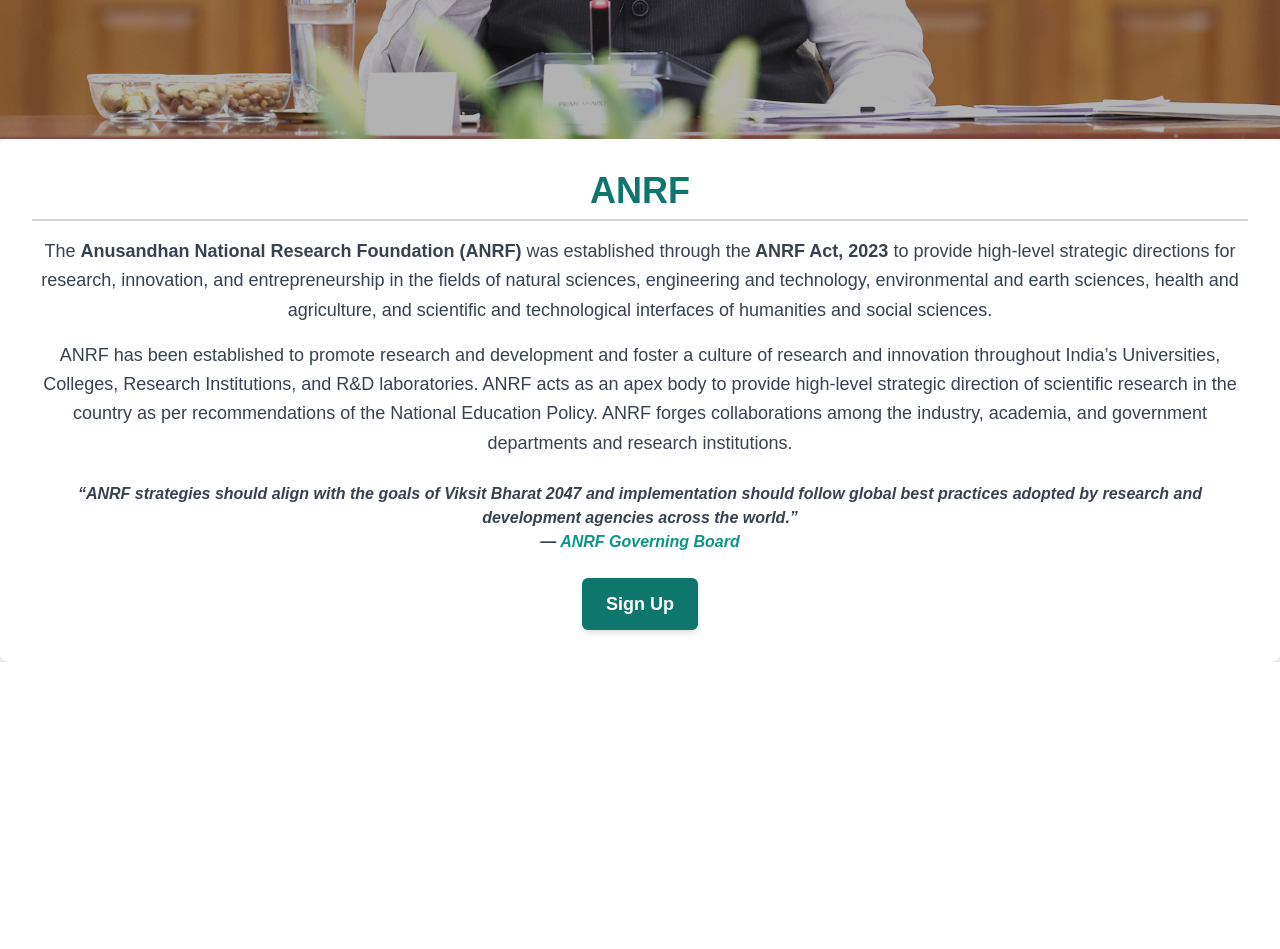
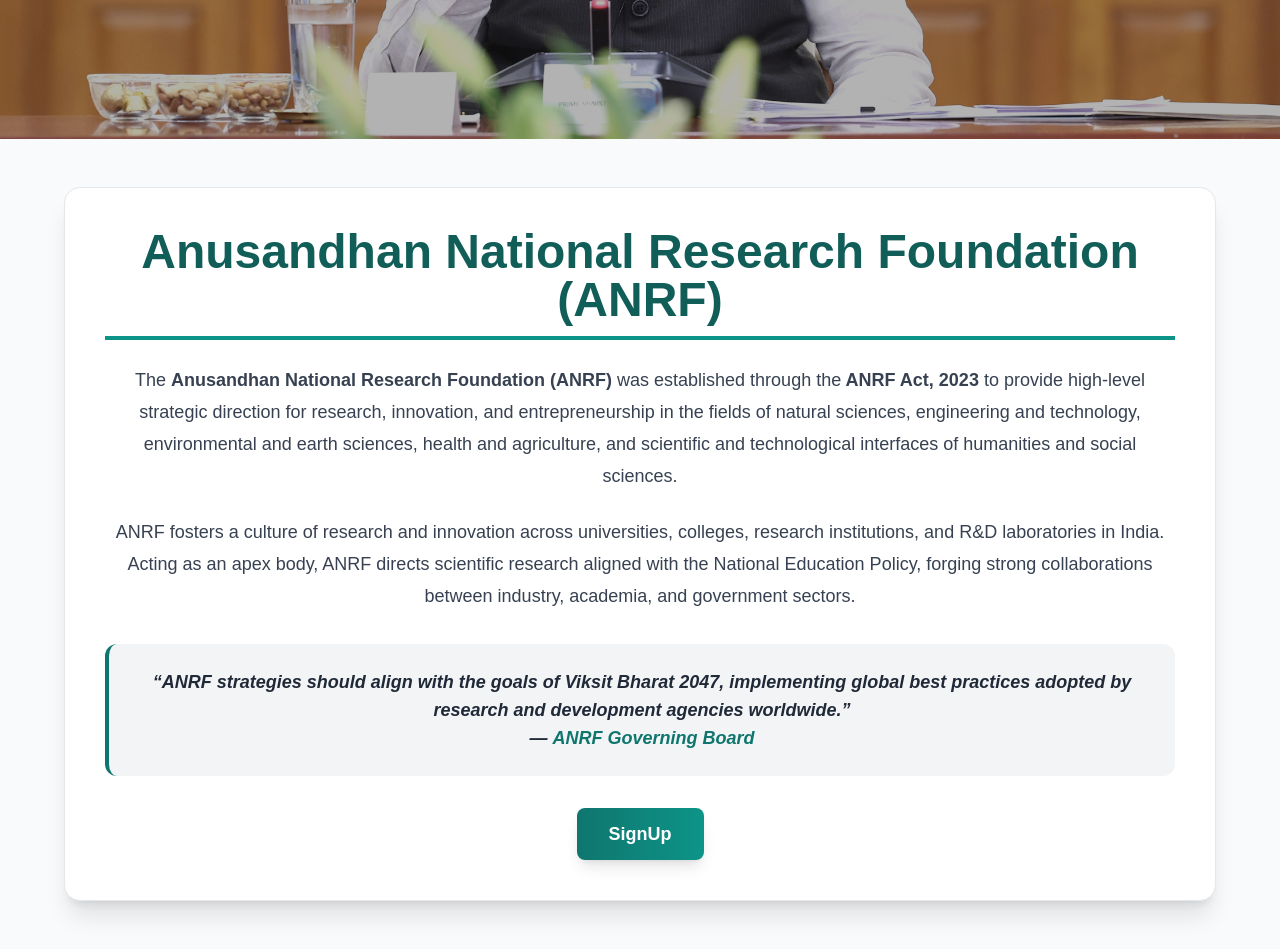
Before and after one commit to sahithi206/DEP25-G20-DRISHTI-Portal, a React (Vite) app in the folder client/: page / in a window 1280 px wide. Shown: the part 480-1429 px from the top of the page. Before the commit the page ends 1142 px from the top, so only its background shows below. Built offline with nearby package versions, Linux system fonts and the light colour scheme; no server answers.

Commit message:
Update Home.jsx

```diff
--- a/client/src/pages/Home.jsx
+++ b/client/src/pages/Home.jsx
@@ -6,45 +6,45 @@
     const navigate = useNavigate();
 
     return (
-        <div className="bg-gray-100 min-h-screen">
+        <div className="bg-gray-50 min-h-screen">
             <Navbar />
             <Hero />
 
-            <div className="flex justify-center">
-                <div className="bg-white w-[100%] md:w-[100%] max-w-7xl p-8 shadow-lg rounded-lg">
-                    <h1 className="text-4xl font-bold text-center text-teal-700 mb-4 border-b-2 border-gray-300 pb-2">
-                        ANRF
+            <div className="flex justify-center px-4 py-12">
+                <div className="bg-white w-full max-w-6xl p-10 shadow-xl rounded-2xl border border-gray-200">
+                    <h1 className="text-5xl font-extrabold text-center text-teal-800 mb-6 border-b-4 border-teal-600 pb-3">
+                        Anusandhan National Research Foundation (ANRF)
                     </h1>
 
-                    <p className="text-gray-700 text-lg leading-relaxed text-center">
+                    <p className="text-gray-700 text-lg leading-8 text-center">
                         The <strong>Anusandhan National Research Foundation (ANRF)</strong> was established through the
-                        <strong> ANRF Act, 2023</strong> to provide high-level strategic directions for research, innovation,
+                        <strong> ANRF Act, 2023</strong> to provide high-level strategic direction for research, innovation,
                         and entrepreneurship in the fields of natural sciences, engineering and technology, environmental
                         and earth sciences, health and agriculture, and scientific and technological interfaces of
                         humanities and social sciences.
                     </p>
 
-                    <p className="text-gray-700 text-lg leading-relaxed text-center mt-4">
-                        ANRF has been established to promote research and development and foster a culture of research
-                        and innovation throughout India’s Universities, Colleges, Research Institutions, and R&D laboratories.
-                        ANRF acts as an apex body to provide high-level strategic direction of scientific research in the
-                        country as per recommendations of the National Education Policy. ANRF forges collaborations among
-                        the industry, academia, and government departments and research institutions.
+                    <p className="text-gray-700 text-lg leading-8 text-center mt-6">
+                        ANRF fosters a culture of research and innovation across universities, colleges, research institutions, and R&D laboratories in India.
+                        Acting as an apex body, ANRF directs scientific research aligned with the National Education Policy,
+                        forging strong collaborations between industry, academia, and government sectors.
                     </p>
 
-                    <p className="italic font-semibold mt-6 text-gray-700 text-center">
-                        “ANRF strategies should align with the goals of <strong>Viksit Bharat 2047</strong> and implementation
-                        should follow global best practices adopted by research and development agencies across the world.”
-                        <br /> — <span className="text-teal-600">ANRF Governing Board</span>
-                    </p>
+                    <div className="mt-8 p-6 bg-gray-100 rounded-xl border-l-4 border-teal-700">
+                        <p className="italic font-semibold text-gray-800 text-lg text-center">
+                            “ANRF strategies should align with the goals of <strong>Viksit Bharat 2047</strong>, implementing
+                            global best practices adopted by research and development agencies worldwide.”
+                            <br /> — <span className="text-teal-700 font-bold">ANRF Governing Board</span>
+                        </p>
+                    </div>
 
-                    <div className="flex justify-center mt-6">
+                    <div className="flex justify-center mt-8">
                         <button
                             onClick={() => navigate("/login")}
-                            className="px-6 py-3 bg-teal-700 text-white rounded-md text-lg font-semibold
-                                       hover:bg-teal-800 transition duration-300 ease-in-out shadow-md"
+                            className="px-8 py-3 text-lg font-semibold bg-gradient-to-r from-teal-700 to-teal-600 text-white
+                                       rounded-lg shadow-lg transform transition hover:scale-105 hover:shadow-2xl"
                         >
-                            Sign Up
+                            SignUp
                         </button>
                     </div>
                 </div>
```
